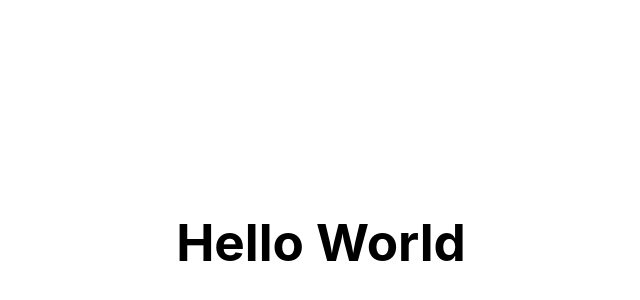
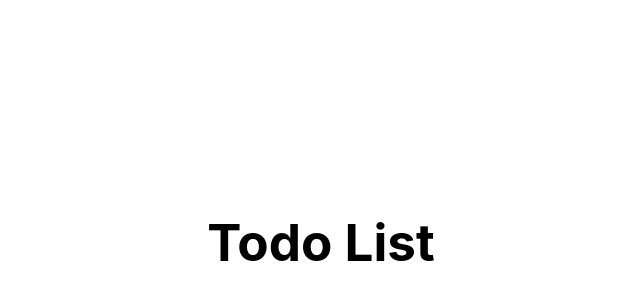
Before and after one commit to jatempa/todo-app, a Vue app: page / in a window 1280 px wide. Shown: the part 158-458 px from the top of the page, without its empty margins (319-959 px from the left). Built offline with nearby package versions, Linux system fonts and the light colour scheme.

Commit message:
Create Header component

```diff
--- a/src/App.vue
+++ b/src/App.vue
@@ -1,7 +1,7 @@
-<script setup></script>
+<script setup>
+import Header from './components/Header.vue';
+</script>
 
 <template>
-  <h1>Hello World</h1>
+  <Header title="Todo List" />
 </template>
-
-<style scoped></style>
--- /dev/null
+++ b/src/components/Header.vue
@@ -0,0 +1,11 @@
+<script>
+export default {
+  props: {
+    title: String,
+  },
+};
+</script>
+
+<template>
+  <h1>{{ title }}</h1>
+</template>
```
